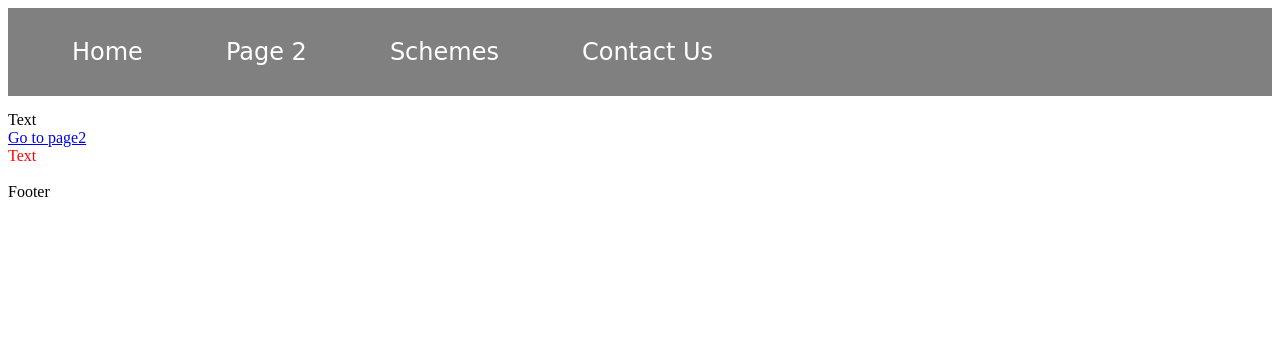
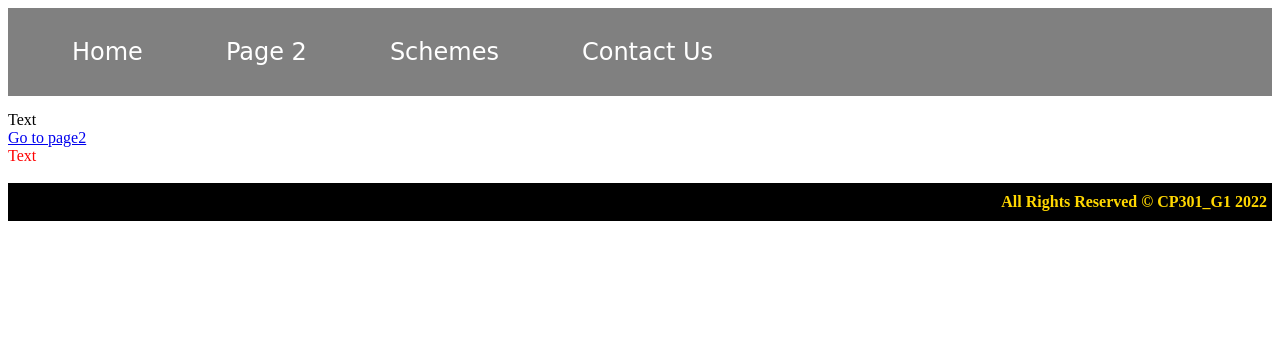
Before and after one commit to Sahayata-Portal/sahayata-portal, a Django app: page / in a window 1280 px wide. Shown: the top 356 px of the page. Run offline with Django 4.2, Linux system fonts and the light colour scheme; parts of the project's set-up code (start-up, migrations or seed data) failed here and were passed over; some libraries are stand-ins or nearby versions.

Commit message:
Footer added

```diff
--- a/main/static/main/css/base.css
+++ b/main/static/main/css/base.css
@@ -41,3 +41,12 @@
 {
   background-image: url("https://wallpaperaccess.com/full/1556608.jpg");
 }
+
+footer
+{
+    background-color:rgb(0, 0, 0);
+    font-weight: bold;
+    padding: 10px 5px;
+    text-align: right;
+    color:gold;
+}
--- a/main/templates/main/base.html
+++ b/main/templates/main/base.html
@@ -29,7 +29,7 @@
   {% block content %}
   {% endblock %}
   <br>
-  Footer
+  <footer>All Rights Reserved &copy; CP301_G1 2022</footer>
 </body>
 
 </html>
```
